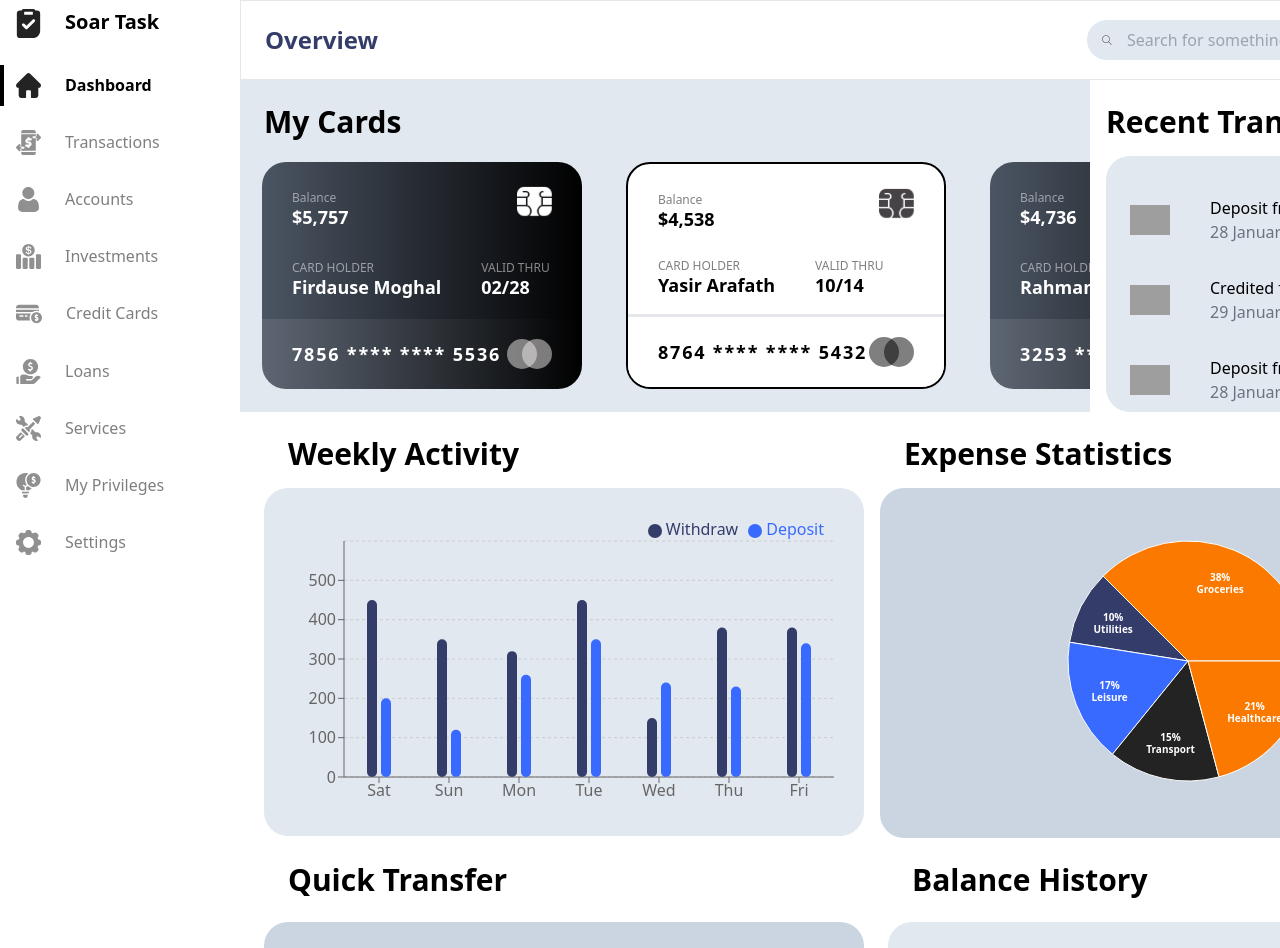
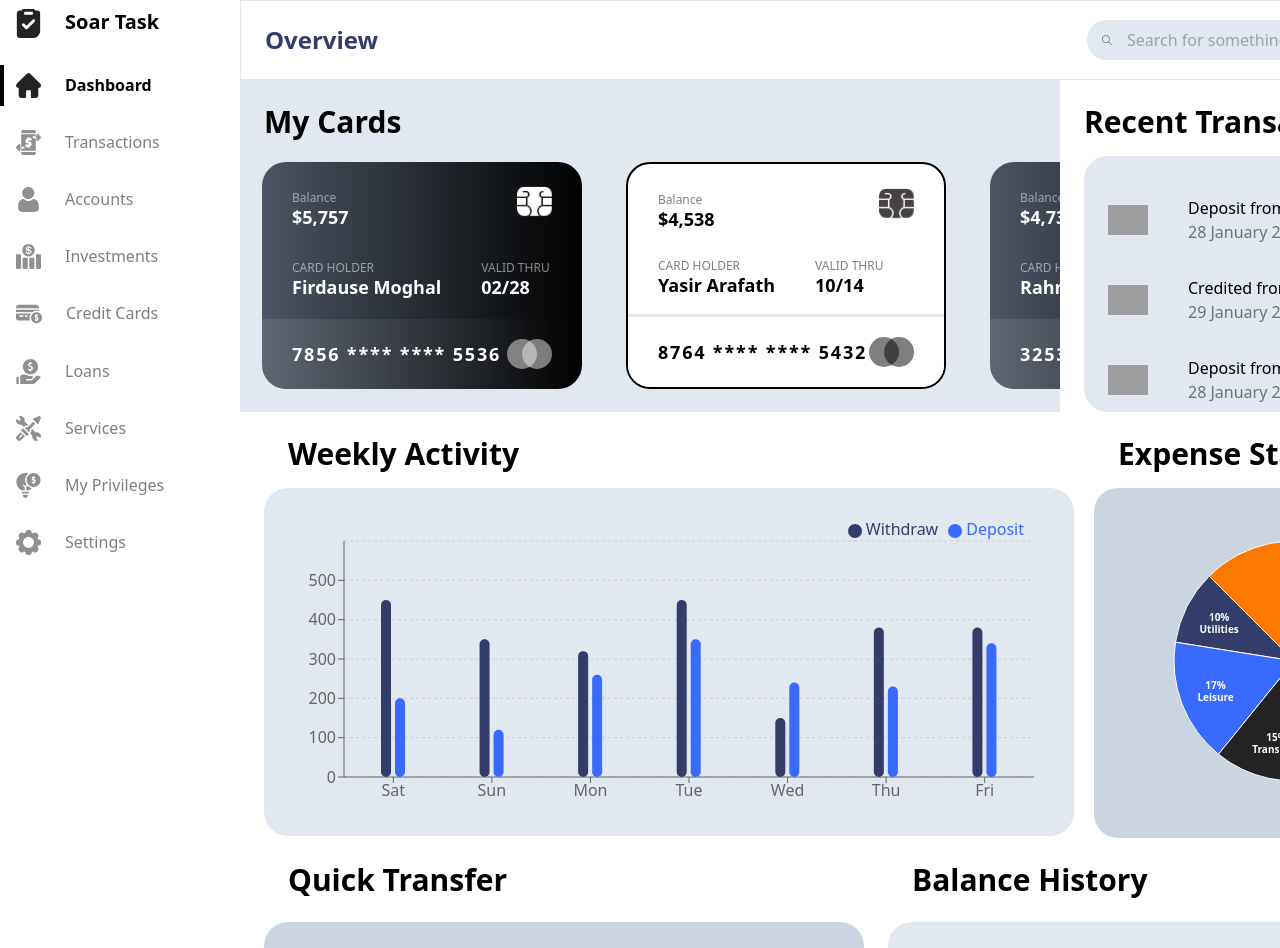
Before and after one commit to mdfirdause7224/soar-task, a React (Vite) app: page /dashboard in a window 1280 px wide. Shown: the top 948 px of the page. Built offline with nearby package versions, Linux system fonts and the light colour scheme; grey boxes are pictures that could not be loaded.

Commit message:
chore: success

```diff
--- a/src/components/SidebarItems/Dashboard.tsx
+++ b/src/components/SidebarItems/Dashboard.tsx
@@ -38,10 +38,10 @@ function Dashboard() {
           <Header pageTitle="Overview" />
         </div>
         <div>
-          <div className="flex gap-4">
+          <div className="flex gap-6 pr-7">
             <div className="bg-slate-200">
               <h2 className="text-left pt-6 pl-6 font-semibold text-3xl">My Cards</h2>
-              <div className="overflow-x-auto w-[850px] scrollbar-hide">
+              <div className="overflow-x-auto w-[820px] scrollbar-hide">
                 <div className="flex gap-4 min-w-max p-2">
                   <Card
                     balance="&#36;5,757"
@@ -107,16 +107,16 @@ function Dashboard() {
             </div>
           </div>
 
-          <div className="flex flex-wrap gap-4 pl-6 pr-6">
+          <div className="flex flex-wrap gap-5 pl-6 pr-6">
             <div>
               <h2 className="text-left pt-6 pl-6 font-semibold text-3xl">Weekly Activity</h2>
-              <div className="w-full md:w-[600px] border-0 bg-slate-200 rounded-3xl pt-6 pr-6 pb-6 mt-4">
+              <div className="w-full md:w-[810px] border-0 bg-slate-200 rounded-3xl pt-6 pr-6 pb-6 mt-4">
                 <WeeklyActivity />
               </div>
             </div>
             <div className=" md:flex-1">
               <h2 className="text-left pt-6 pl-6 font-semibold text-3xl">Expense Statistics</h2>
-              <div className="h-[350px] mt-4 border-0 bg-slate-300 rounded-3xl pt-12">
+              <div className="h-[350px] w-[400px] mt-4 border-0 bg-slate-300 rounded-3xl pt-12">
                 <ExpenseStatistics data={data} />
               </div>
             </div>
--- a/src/components/WeeklyActivity.tsx
+++ b/src/components/WeeklyActivity.tsx
@@ -50,7 +50,7 @@ const data = [
 
 export default function WeeklyActivity() {
   return (
-    <ResponsiveContainer width={600} height={300}>
+    <ResponsiveContainer width={800} height={300}>
       <BarChart
         data={data}
         margin={{
```
